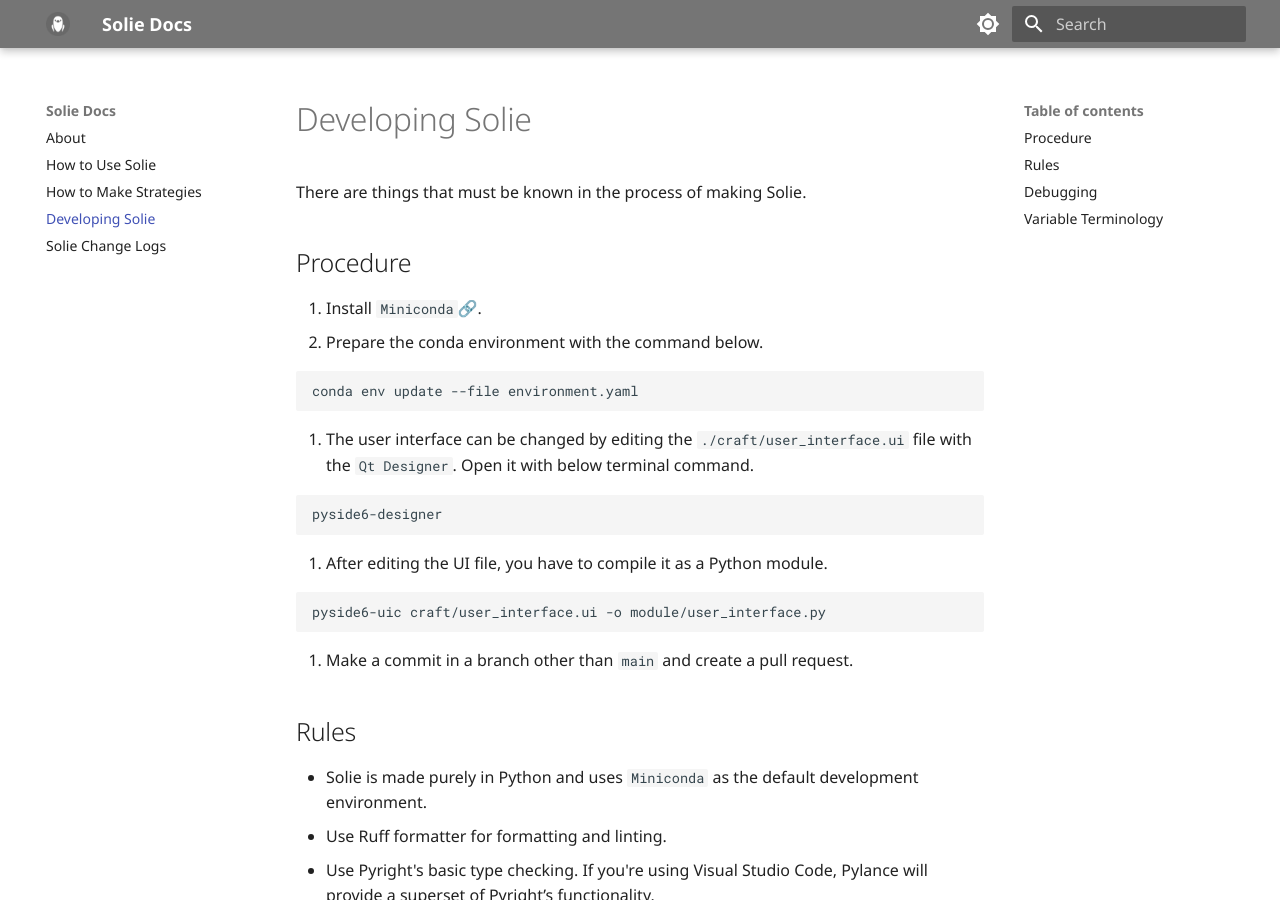
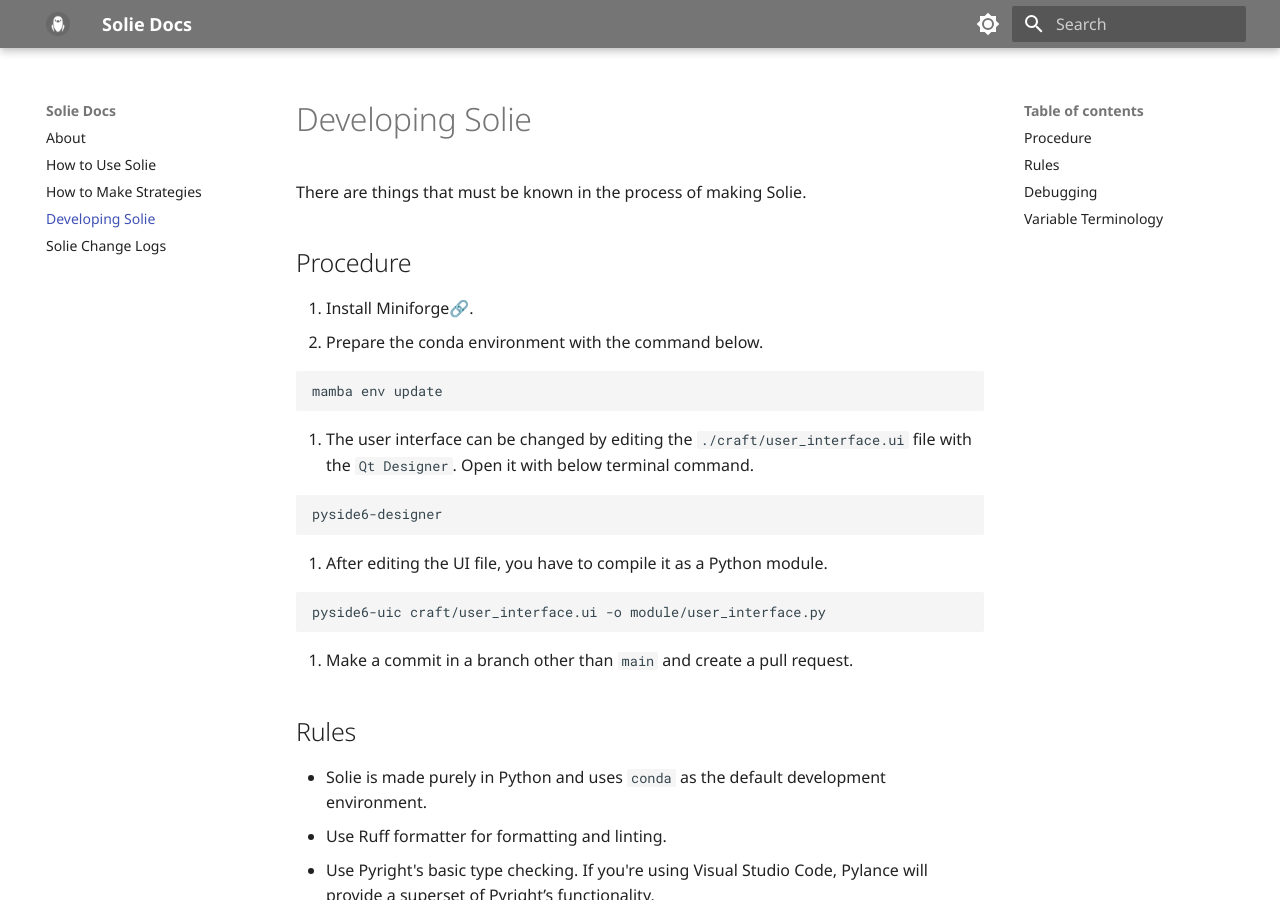
Before and after one commit to cunarist/solie, an MkDocs documentation site: the page built from documentation/docs/developing.md, in a window 1280 px wide and 900 px high. Built offline with MkDocs 1.6.1 and Material for MkDocs 9.7.7, drawn with Linux system fonts in a browser that asks for light colours.

Commit message:
Update guides

````diff
--- a/documentation/docs/developing.md
+++ b/documentation/docs/developing.md
@@ -4,11 +4,11 @@
 
 ## Procedure
 
-1. Install `Miniconda`[🔗](https://docs.conda.io/en/latest/miniconda.html).
+1. Install Miniforge[🔗](https://github.com/conda-forge/miniforge).
 2. Prepare the conda environment with the command below.
 
    ```bash
-   conda env update --file environment.yaml
+   mamba env update
    ```
 
 3. The user interface can be changed by editing the `./craft/user_interface.ui` file with the `Qt Designer`. Open it with below terminal command.
@@ -27,7 +27,7 @@
 
 ## Rules
 
-- Solie is made purely in Python and uses `Miniconda` as the default development environment.
+- Solie is made purely in Python and uses `conda` as the default development environment.
 - Use Ruff formatter for formatting and linting.
 - Use Pyright's basic type checking. If you're using Visual Studio Code, Pylance will provide a superset of Pyright’s functionality.
 - It should be easy for general users to use with just a few clicks.
````
Also changed, not shown: README.md.
